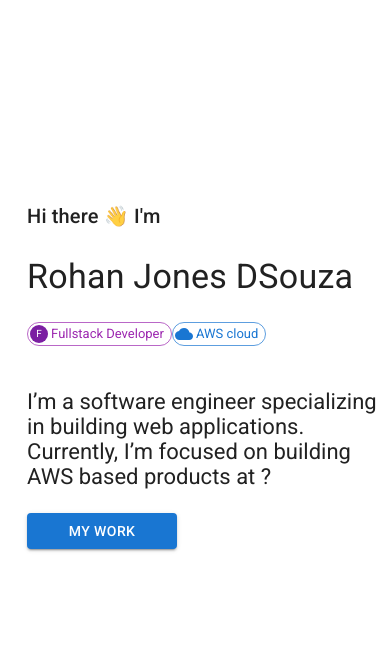
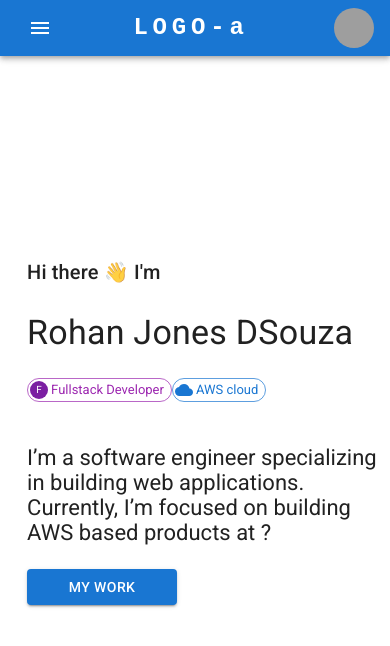
Before and after one commit to naxrohan/portfolio_site, a React (Create React App) app: page / in a window 390 px wide. Shown: the top 646 px of the page. Built offline with nearby package versions, Linux system fonts and the light colour scheme; grey boxes are pictures that could not be loaded.

Commit message:
ResponsiveAppBar added to Home page

```diff
--- /dev/null
+++ b/src/components/ResponsiveAppBar.jsx
@@ -0,0 +1,111 @@
+import * as React from 'react';
+import AppBar from '@mui/material/AppBar';
+import Box from '@mui/material/Box';
+import Toolbar from '@mui/material/Toolbar';
+import IconButton from '@mui/material/IconButton';
+import Typography from '@mui/material/Typography';
+import Menu from '@mui/material/Menu';
+import MenuIcon from '@mui/icons-material/Menu';
+import Container from '@mui/material/Container';
+import Avatar from '@mui/material/Avatar';
+import Button from '@mui/material/Button';
+import Tooltip from '@mui/material/Tooltip';
+import MenuItem from '@mui/material/MenuItem';
+import PagesData from '../JsonData/PagesData'
+import { Link } from 'react-router-dom';
+
+const pages = ['Products', 'Pricing', 'Blog'];
+
+
+const ResponsiveAppBar = () => {
+  const [anchorElNav, setAnchorElNav] = React.useState(null);
+
+  const handleOpenNavMenu = (event) => {
+    setAnchorElNav(event.currentTarget);
+  };
+
+  const handleCloseNavMenu = () => {
+    setAnchorElNav(null);
+  };
+
+  return (
+    <AppBar position="static" sx={{
+        display: {
+          xs: "block",
+          sm: "block",
+          md: "none",
+        },
+      }}>
+      <Container maxWidth="xl">
+        <Toolbar disableGutters>
+
+          <Box sx={{ flexGrow: 1, display: { xs: 'flex', md: 'none' } }}>
+            <IconButton
+              size="large"
+              aria-label="account of current user"
+              aria-controls="menu-appbar"
+              aria-haspopup="true"
+              onClick={handleOpenNavMenu}
+              color="inherit"
+            >
+              <MenuIcon />
+            </IconButton>
+            <Menu
+              id="menu-appbar"
+              anchorEl={anchorElNav}
+              anchorOrigin={{
+                vertical: 'bottom',
+                horizontal: 'left',
+              }}
+              keepMounted
+              transformOrigin={{
+                vertical: 'top',
+                horizontal: 'left',
+              }}
+              open={Boolean(anchorElNav)}
+              onClose={handleCloseNavMenu}
+              sx={{
+                display: { xs: 'block', md: 'none' },
+              }}
+            >
+              {PagesData.map((page) => (
+                <MenuItem key={page} onClick={handleCloseNavMenu}>
+                    <Link to={page.page} style={{  textDecoration: 'none' }}>
+                        <Typography textAlign="center">{page.title}</Typography>
+                    </Link>
+                </MenuItem>
+              ))}
+            </Menu>
+          </Box>
+          <Typography
+            variant="h5"
+            noWrap
+            component="a"
+            href=""
+            sx={{
+              mr: 2,
+              display: { xs: 'flex', md: 'none' },
+              flexGrow: 1,
+              fontFamily: 'monospace',
+              fontWeight: 700,
+              letterSpacing: '.3rem',
+              color: 'inherit',
+              textDecoration: 'none',
+            }}
+          >
+            LOGO-a
+          </Typography>
+
+          <Box sx={{ flexGrow: 0 }}>
+            <Tooltip title="Open settings">
+              <IconButton sx={{ p: 0 }}>
+                <Avatar alt="Rohan DSouza" src="https://avatars.githubusercontent.com/u/10266365?v=4" />
+              </IconButton>
+            </Tooltip>
+          </Box>
+        </Toolbar>
+      </Container>
+    </AppBar>
+  );
+};
+export default ResponsiveAppBar;
--- a/src/pages/HomePage.jsx
+++ b/src/pages/HomePage.jsx
@@ -3,6 +3,7 @@ import Box from '@mui/material/Box';
 import Stack from '@mui/material/Stack';
 import Sidebar from '../components/Sidebar';
 import HomeContent from '../components/HomeContent';
+import ResponsiveAppBar from '../components/ResponsiveAppBar';
 
 
 const HomePage = () => {
@@ -10,6 +11,7 @@ const HomePage = () => {
     <Box
       bgcolor={"background.default"}
       color={"text.primary"}>
+        <ResponsiveAppBar />
       <Stack direction='row' spacing={1} justifyContent='space-between'>
         <Sidebar />
         <HomeContent />
```
